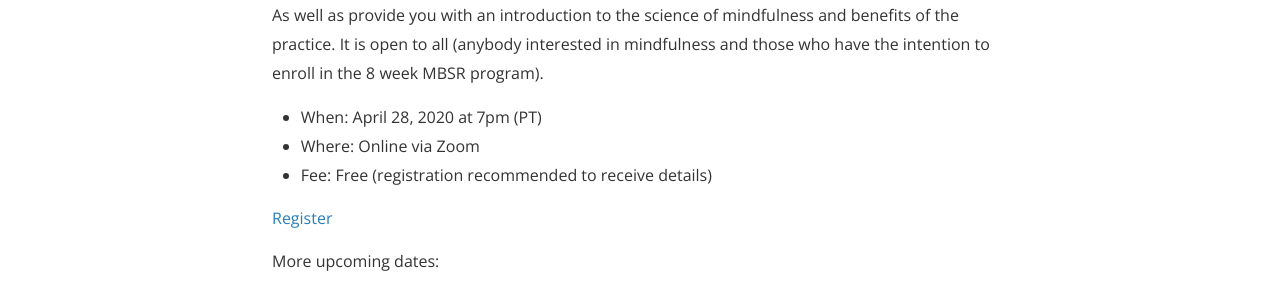
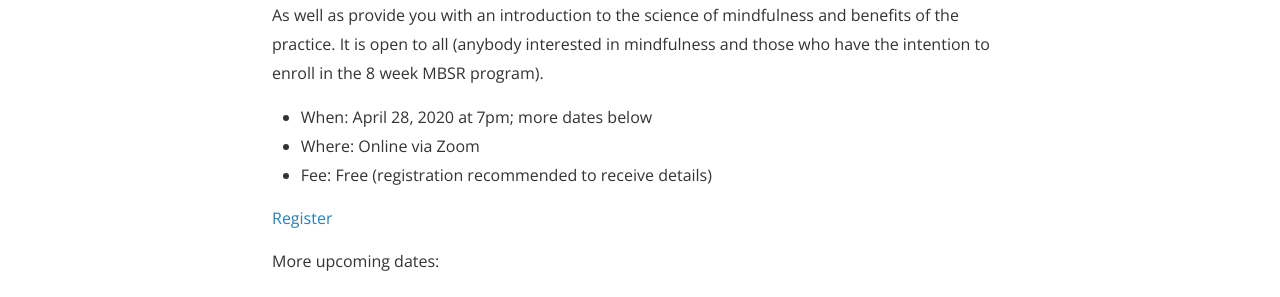
Before and after one commit to mindfulnessone/mindfulnessone.github.io, a Jekyll site: the page built from course-schedule.md, in a window 1280 px wide. Shown: the part 300-597 px from the top of the page. Built offline with Jekyll 4.4.1, drawn with Linux system fonts in a browser that asks for light colours; nearby versions of some CDN libraries.

Commit message:
Update course-schedule.md

```diff
--- a/course-schedule.md
+++ b/course-schedule.md
@@ -11,7 +11,7 @@ order: 3
 ### Free Info Session about MBSR
 Attending the 1.5 hour free information session will give you a taste of what mindfulness is about. As well as provide you with an introduction to the science of mindfulness and benefits of the practice. It is open to all (anybody interested in mindfulness and those who have the intention to enroll in the 8 week MBSR program).
 
-- When: April 28, 2020 at 7pm (PT)
+- When: April 28, 2020 at 7pm; more dates below
 - Where: Online via Zoom
 - Fee: Free (registration recommended to receive details)
 
```
